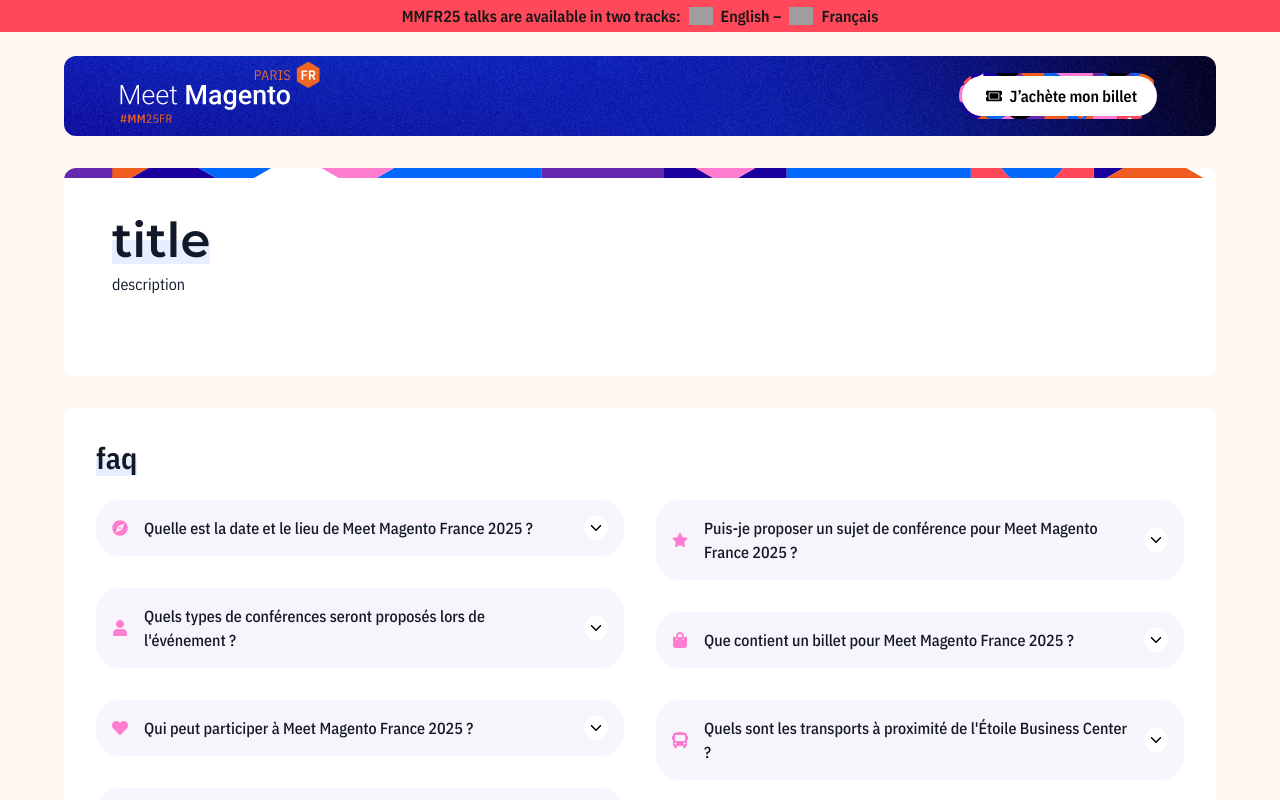
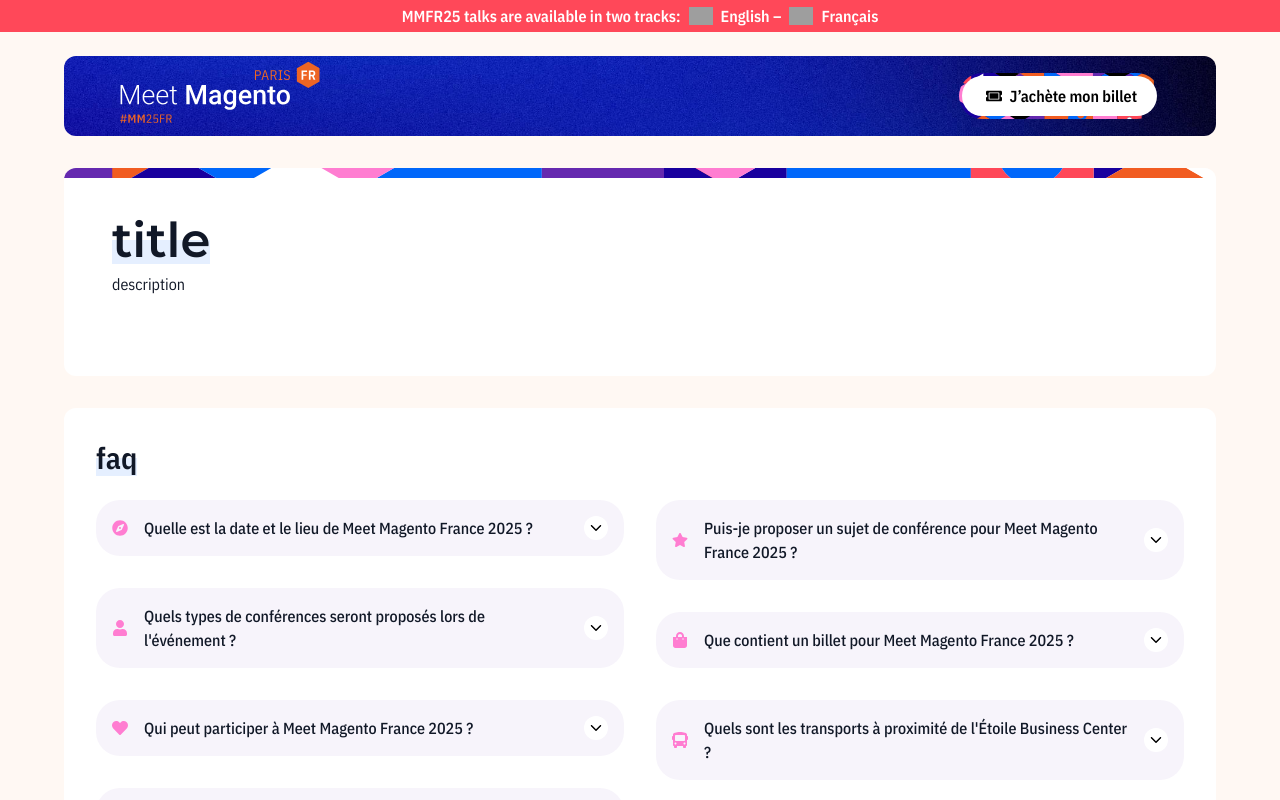
Before and after one commit to opengento/meet-magento-fr, a Next.js app: page /contact in a window 1280 px wide. Shown: the top 800 px of the page. Built offline with nearby package versions, Linux system fonts and the light colour scheme; grey boxes are pictures that could not be loaded; what i18next-resources-to-backend would draw is missing.

Commit message:
Fix top header color

```diff
--- a/src/layouts/Header/TopBanner.tsx
+++ b/src/layouts/Header/TopBanner.tsx
@@ -3,8 +3,7 @@
 
 const TopBanner = () => {
   return (
-    <div
-      className="w-full flex flex-col md:flex-row justify-center items-center py-1 px-4 gap-x-2 font-semibold bg-[#ff4859]">
+    <div className="w-full flex flex-col md:flex-row justify-center items-center py-1 px-4 gap-x-2 font-semibold bg-[#ff4859] text-white">
       <p>MMFR25 talks are available in two tracks:</p>
       <p className="flex flex-row justify-center items-center gap-x-2">
         <Image
```
